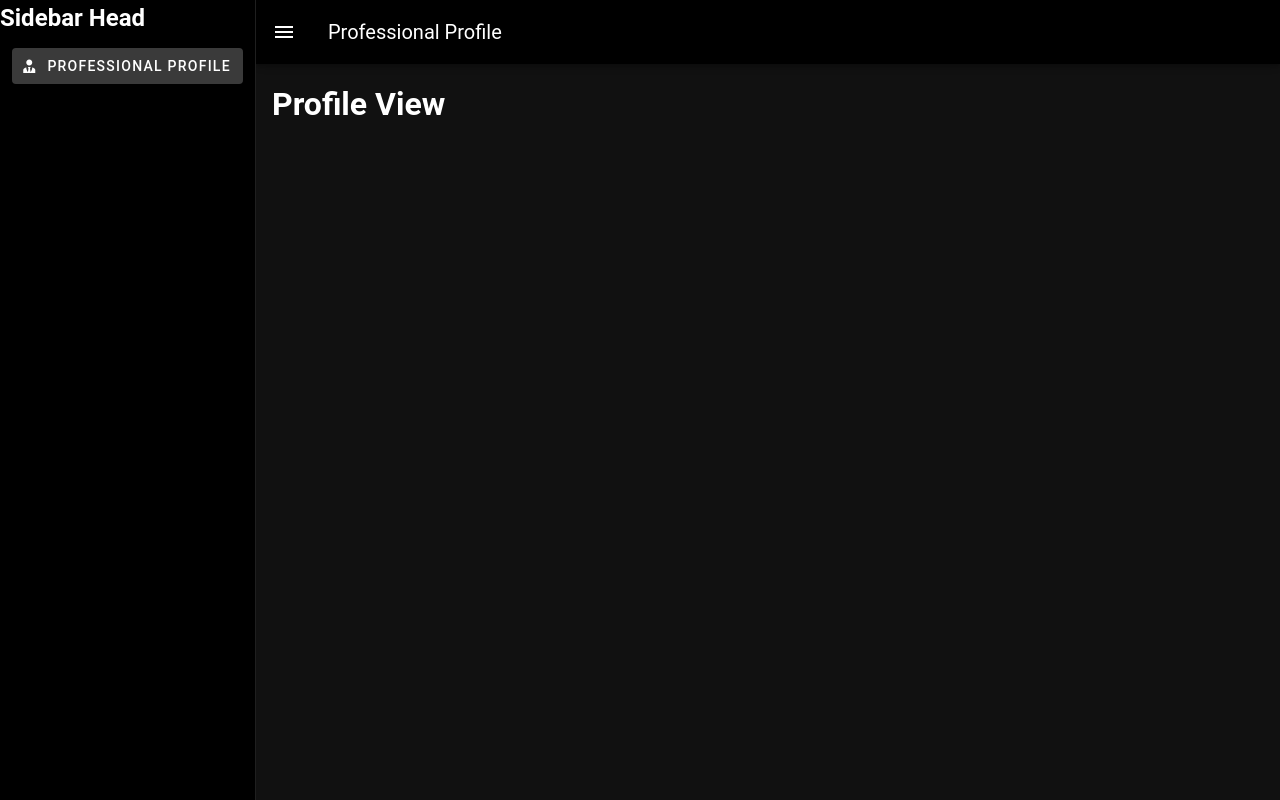
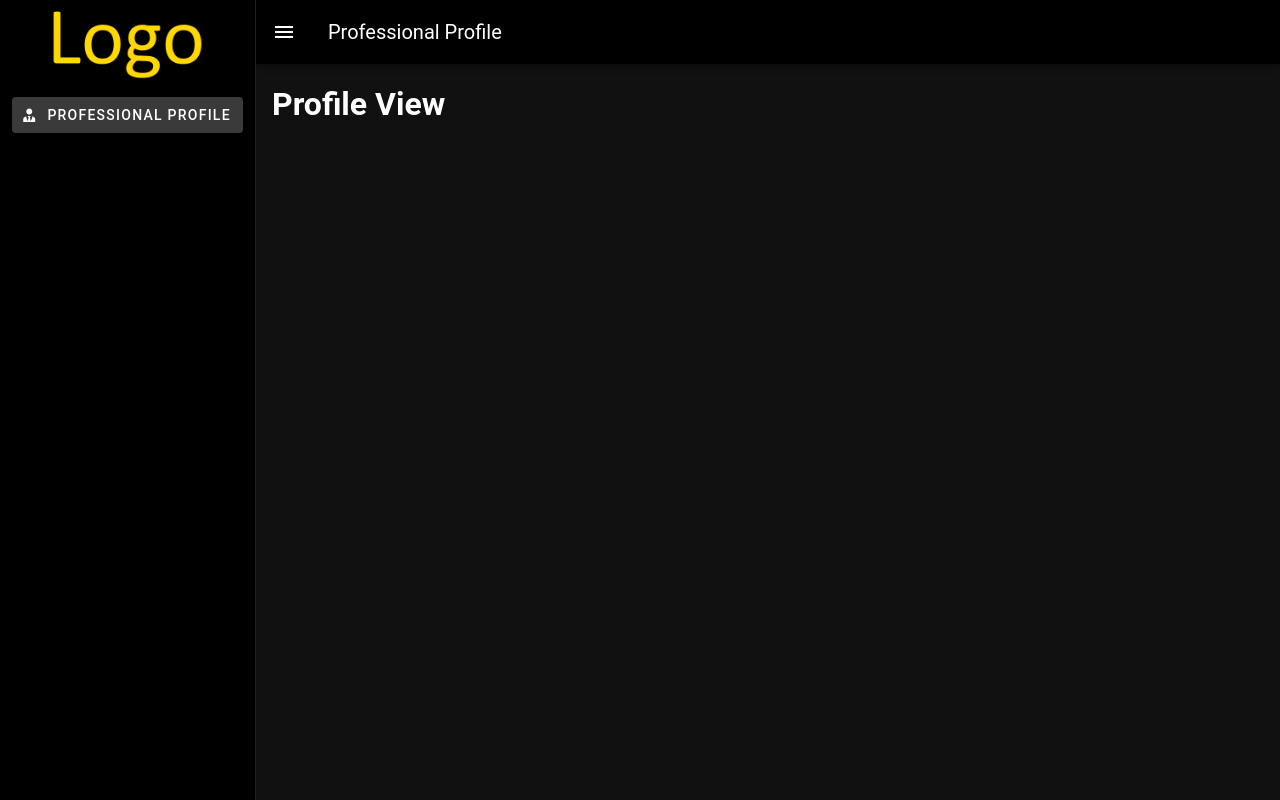
Before and after one commit to mineot/website, a Vue app: page / in a window 1280 px wide. Built offline with nearby package versions, Linux system fonts and the light colour scheme.

Commit message:
alpha/profileuser - create logo image

```diff
--- a/src/components/SidebarHead.vue
+++ b/src/components/SidebarHead.vue
@@ -1,3 +1,5 @@
 <template>
-  <h1>Sidebar Head</h1>
+<div>
+  <v-img src="logo.png"></v-img>
+</div>
 </template>
```
Also changed, not shown: public/logo.png (added).
